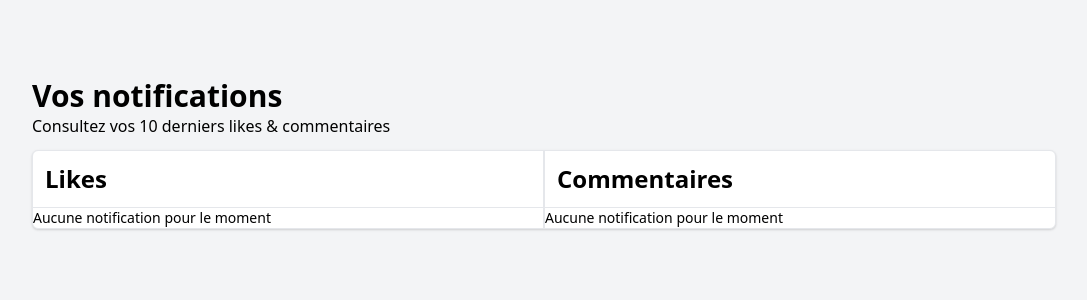
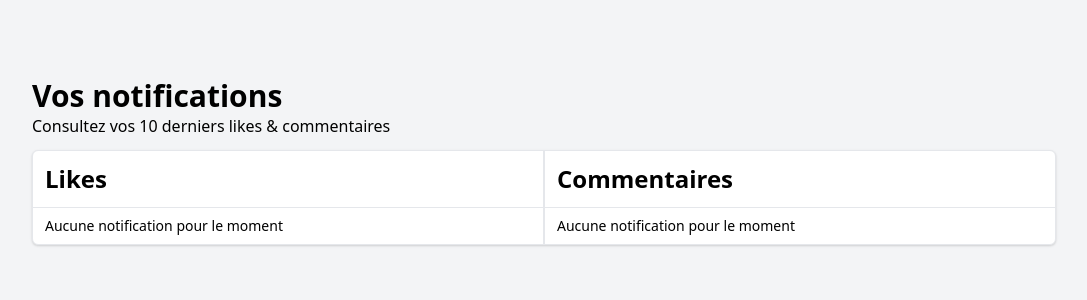
Before and after one commit to theoDELAS/symfony-project-b3, a Symfony app: template templates/notification/index.html.twig in a window 1280 px wide. Shown: the top 300 px of the page, without its empty margins (96-1183 px from the left). Run offline with Twig, Linux system fonts and the light colour scheme; the template is opened without the code that fills it, so the values that code supplies are empty; style sheets or scripts are compiled from the project's sources; some libraries are stand-ins or nearby versions.

Commit message:
:lipstick: change padding

```diff
--- a/templates/notification/index.html.twig
+++ b/templates/notification/index.html.twig
@@ -16,7 +16,7 @@
                     {% for like in likes %}
                         <p class="text-sm py-2 border-t px-3 bg-gray-50{{ loop.last ? ' rounded-bl-md' : '' }}"><a href="#" class="font-medium text-pink-600">@{{ like.user.name }}</a> a liké votre <a href="#" class="font-medium">publication</a></p>
                     {% else %}
-                        <p class="text-sm">Aucune notification pour le moment</p>
+                        <p class="text-sm px-3 py-2">Aucune notification pour le moment</p>
                     {% endfor %}
                 </div>
                 <div class="border-l">
@@ -24,7 +24,7 @@
                     {% for comment in comments %}
                         <p class="text-sm py-2 border-t px-3 bg-gray-50{{ loop.last ? ' rounded-br-md' : '' }}"><a href="#" class="font-medium text-blue-500">@{{ comment.user.name }}</a> a commenté votre <a href="#" class="font-medium">publication</a></p>
                     {% else %}
-                        <p class="text-sm">Aucune notification pour le moment</p>
+                        <p class="text-sm px-3 py-2">Aucune notification pour le moment</p>
                     {% endfor %}
                 </div>
             </div>
```
